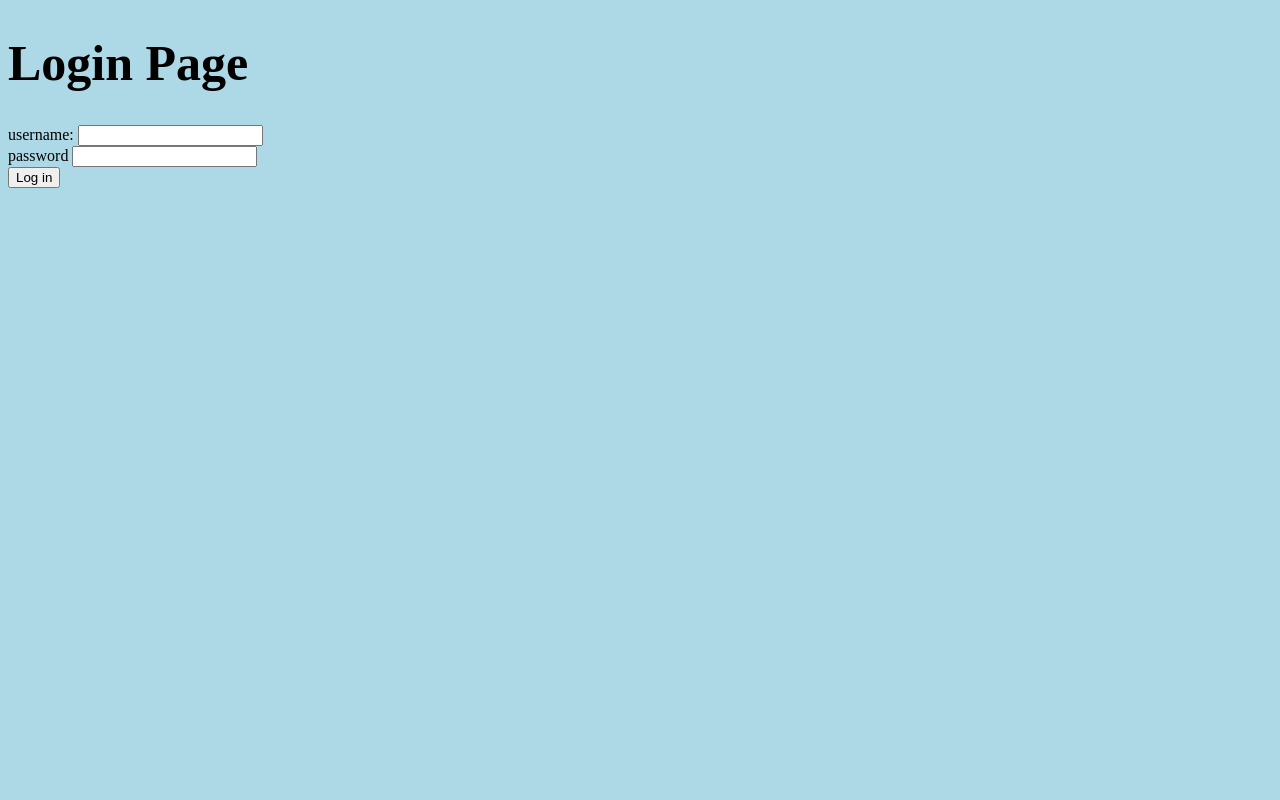
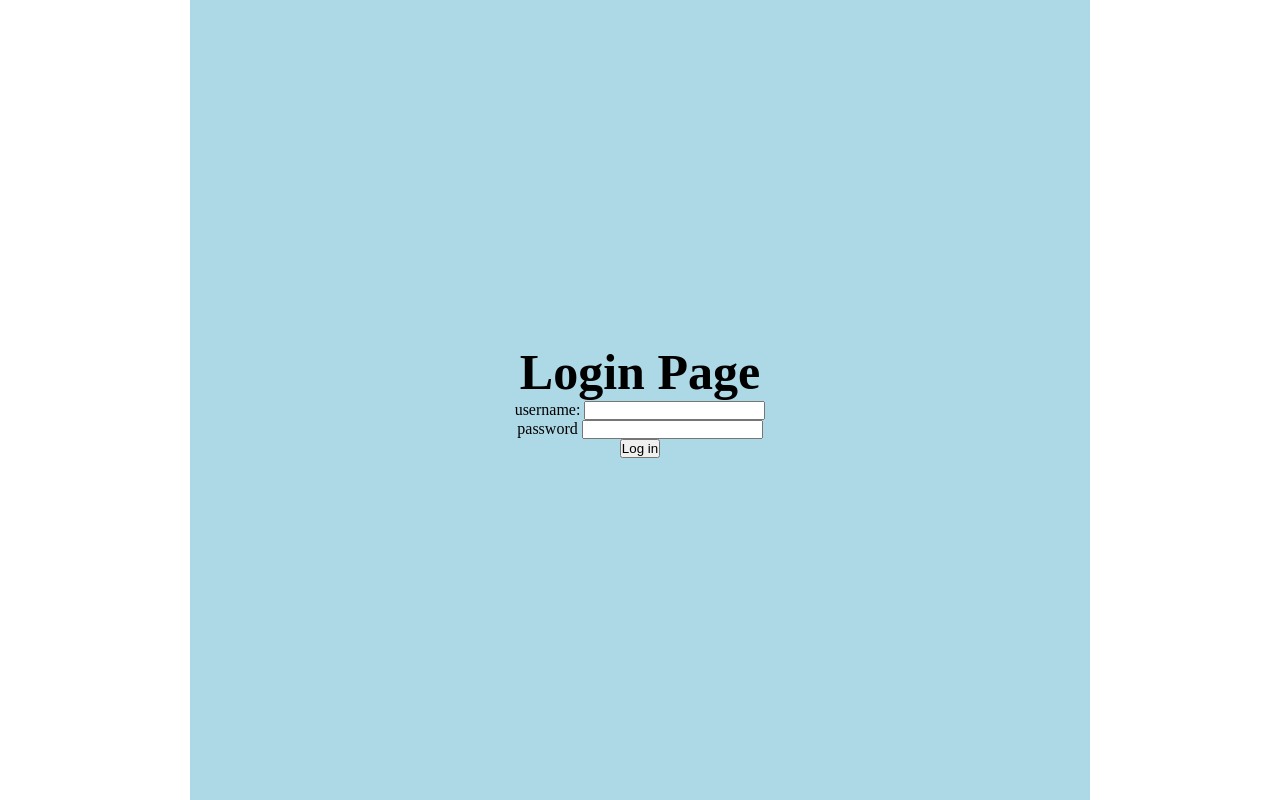
Before and after one commit to jnthnch/smallco, a website: page public/login.html in a window 1280 px wide. Drawn offline with Linux system fonts and the light colour scheme.

Commit message:
added styling

```diff
--- a/public/css/login.css
+++ b/public/css/login.css
@@ -1,5 +1,22 @@
-body {
+* {
+    margin: 0;
+    padding: 0;
+}
+
+html, body {
+    height: 100%;
+    width: 100%;
+}
+
+.outer-container {
     background-color: lightblue;
+    height: 100%;
+    width: 900px;
+    margin: 0 auto;
+    display: flex;
+    flex-direction: column;
+    justify-content: center;
+    align-items: center;
 }
 
 h1 {
```
